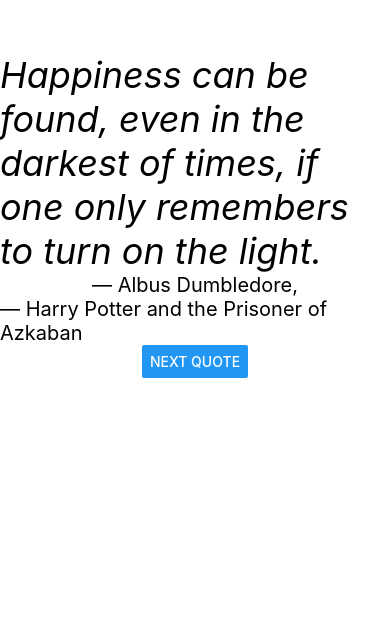
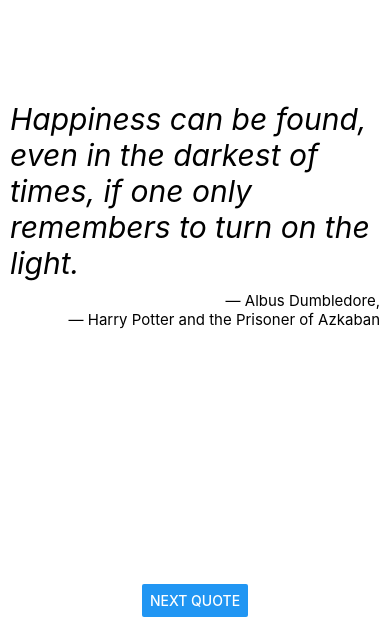
Before and after one commit to gianmarcog/Quotes-App-ReactNative, a React Native app: screen / in a window 390 px wide. Shown: the part 207-844 px from the top of the page. Built offline with nearby package versions, Linux system fonts and the light colour scheme.

Commit message:
Change Text and button style

```diff
--- a/App.js
+++ b/App.js
@@ -30,9 +30,11 @@
     return (
       <View style={styles.container}>
         <Quote text={quote.text} author={quote.author} book={quote.book}></Quote>
+        <View style={styles.button}>
         <Button title ="next Quote"
           onPress={() => this.setState({index: nextIndex})}
         />
+        </View>
       </View>
     )
   }
@@ -44,5 +46,9 @@
             backgroundColor: '#fff',
             alignItems: 'center',
             justifyContent: 'center',
-        }
+        },
+    button: {
+      position: "absolute",
+      bottom: 20
+    }
 });
--- a/js/components/Quote.js
+++ b/js/components/Quote.js
@@ -1,31 +1,35 @@
-import React, { Component, Fragment } from 'react';
-import { Text } from 'react-native';
+import React, { Component } from 'react';
+import { StyleSheet, Text, View } from 'react-native';
 
 export default class Quote extends Component {
     render() {
         const {text, author, book } = this.props; //destructuring
         return (
-            <Fragment>
+            <View style={styles.container}>
                 <Text style={styles.text}>{text}</Text>
                 <Text style={styles.author}>&mdash; {author}</Text>
                 <Text style={styles.book}>&mdash; {book}</Text>
-            </Fragment>
+            </View>
         );
     }
 }
 
-const styles = {
+const styles = StyleSheet.create({
+    container: {
+        paddingHorizontal: 10
+    },
     text: {
-        fontSize: 36,
-        fontStyle: 'italic'
+        fontSize: 30,
+        fontStyle: 'italic',
+        marginBottom: 10
     },
     author: {
-        fontSize: 20,
-        //textAlign: 'left'
+        fontSize: 15,
+        textAlign: 'right'
     },
     book: {
-        fontSize: 20,
-        //textAlign: 'left'
+        fontSize: 15,
+        textAlign: 'right'
     }
 
-}
+});
```
